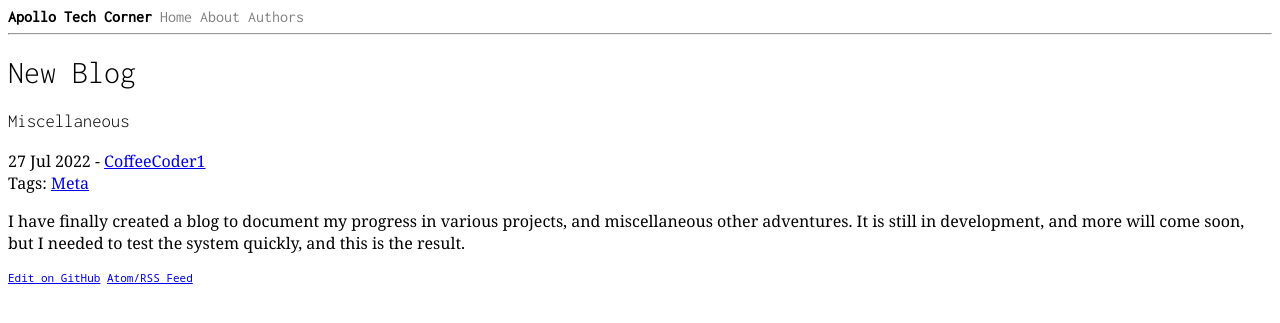
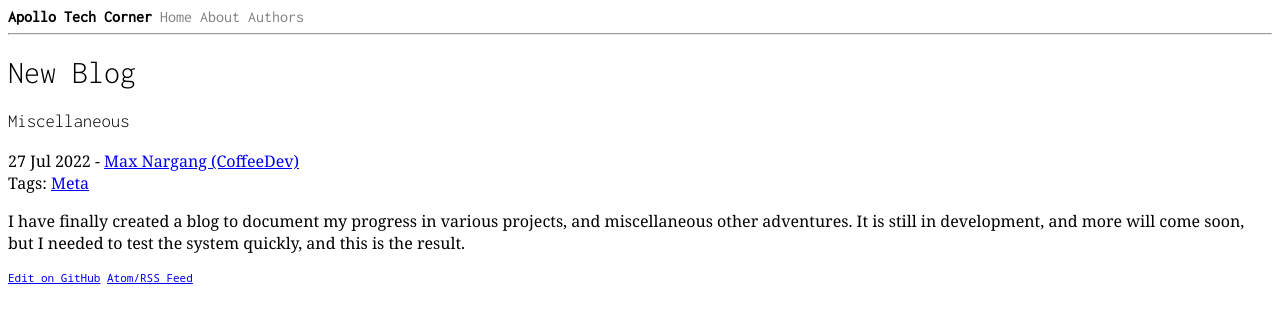
Before and after one commit to CoffeeCoder1/Apollo-Tech-Corner, a Jekyll site: the page built from _posts/2022-07-27-New-Blog.md, in a window 1280 px wide. Shown: the top 323 px of the page. Built offline with Jekyll 4.4.1, drawn with Linux system fonts in a browser that asks for light colours; comment, search, counter and statistics services are not loaded.

Commit message:
Change author name to author's name and move username to a different field

```diff
--- a/_layouts/author.html
+++ b/_layouts/author.html
@@ -2,6 +2,7 @@
 layout: default
 ---
 <h1>{{ page.name }}</h1>
+<span>{{ page.username }}</span></br>
 <span>'{{ page.alt-name}}'</span>
 
 <p>{{ page.one-line-description }}</p>
--- a/_layouts/post.html
+++ b/_layouts/post.html
@@ -7,7 +7,7 @@ layout: default
 {{ page.date | date_to_string }}
 {% assign author = site.authors | where: 'name', page.author | first %}
 {% if author %}
-  - <a href="{{ site.github.baseurl }}{{ author.url }}">{{ author.name }}</a>
+- <a href="{{ site.github.baseurl }}{{ author.url }}">{{ author.name }} ({{ author.username}})</a>
 {% endif %}
 <br>
 Tags:
--- a/_posts/2022-07-27-New-Blog.md
+++ b/_posts/2022-07-27-New-Blog.md
@@ -1,5 +1,5 @@
 ---
-author: CoffeeCoder1
+author: Max Nargang
 category: Miscellaneous
 tags: Meta
 ---
--- a/authors.html
+++ b/authors.html
@@ -6,7 +6,7 @@ title: Authors
 <ul>
 	{% for author in site.authors %}
 		<li>
-			<h2><a href="{{ site.github.baseurl }}{{ author.url }}">{{ author.name }}</a></h2>
+			<h2><a href="{{ site.github.baseurl }}{{ author.url }}">{{ author.name }} ({{ author.username }})</a></h2>
 			<p>{{ author.one-line-description | markdownify }}</p>
 		</li>
 	{% endfor %}
--- a/index.html
+++ b/index.html
@@ -12,7 +12,7 @@ title: Home
 			{{ post.date | date_to_string }}
 			{% assign author = site.authors | where: 'name', post.author | first %}
 			{% if author %}
-			  - <a href="{{ site.github.baseurl }}{{ author.url }}">{{ author.name }}</a>
+			- <a href="{{ site.github.baseurl }}{{ author.url }}">{{ author.name }} ({{ author.username }})</a>
 			{% endif %}
 			</p>
 			{{ post.excerpt }}
```
Also changed, not shown: _authors/Max Nargang.md (renamed from _authors/CoffeeCoder1.md, +2 -1 lines).
